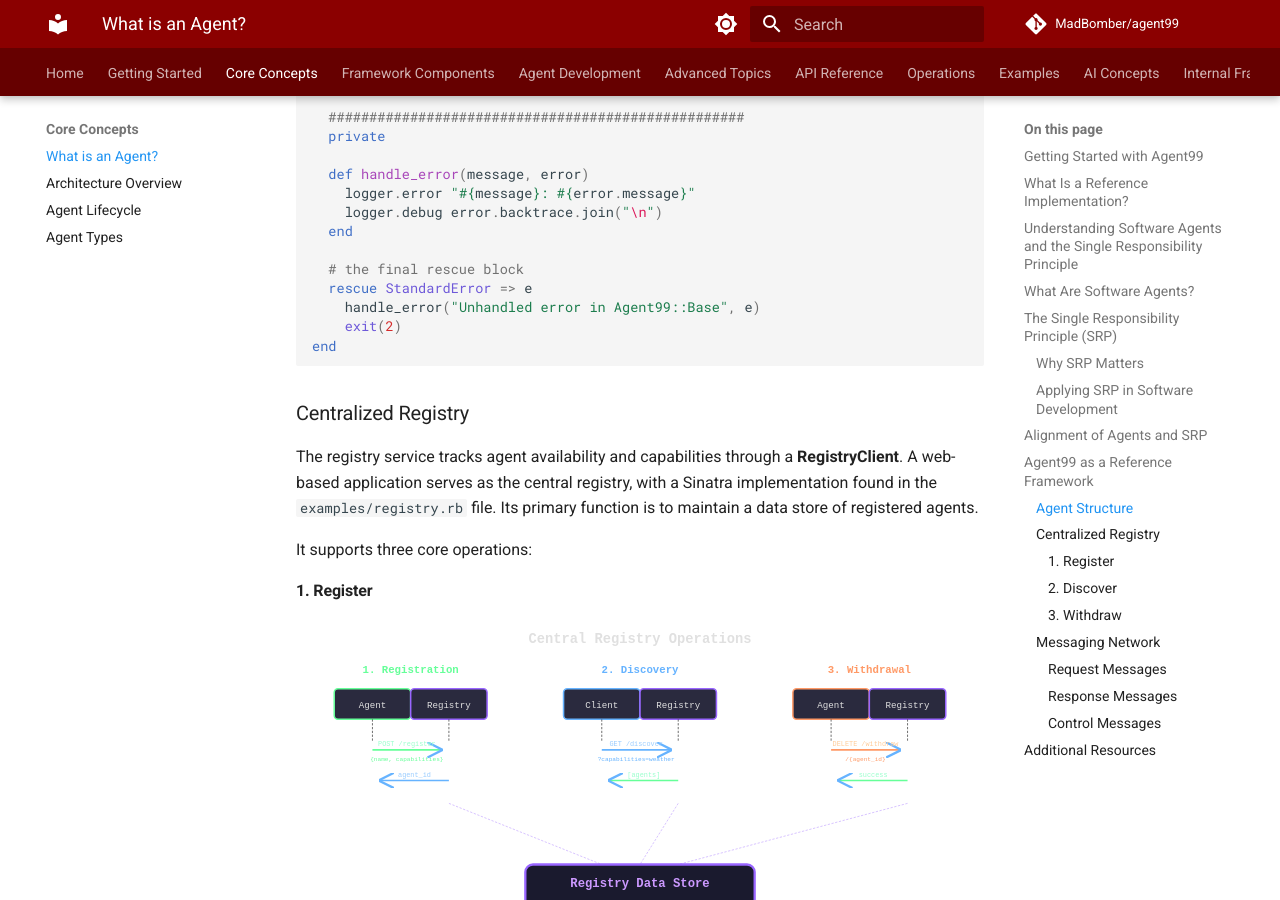
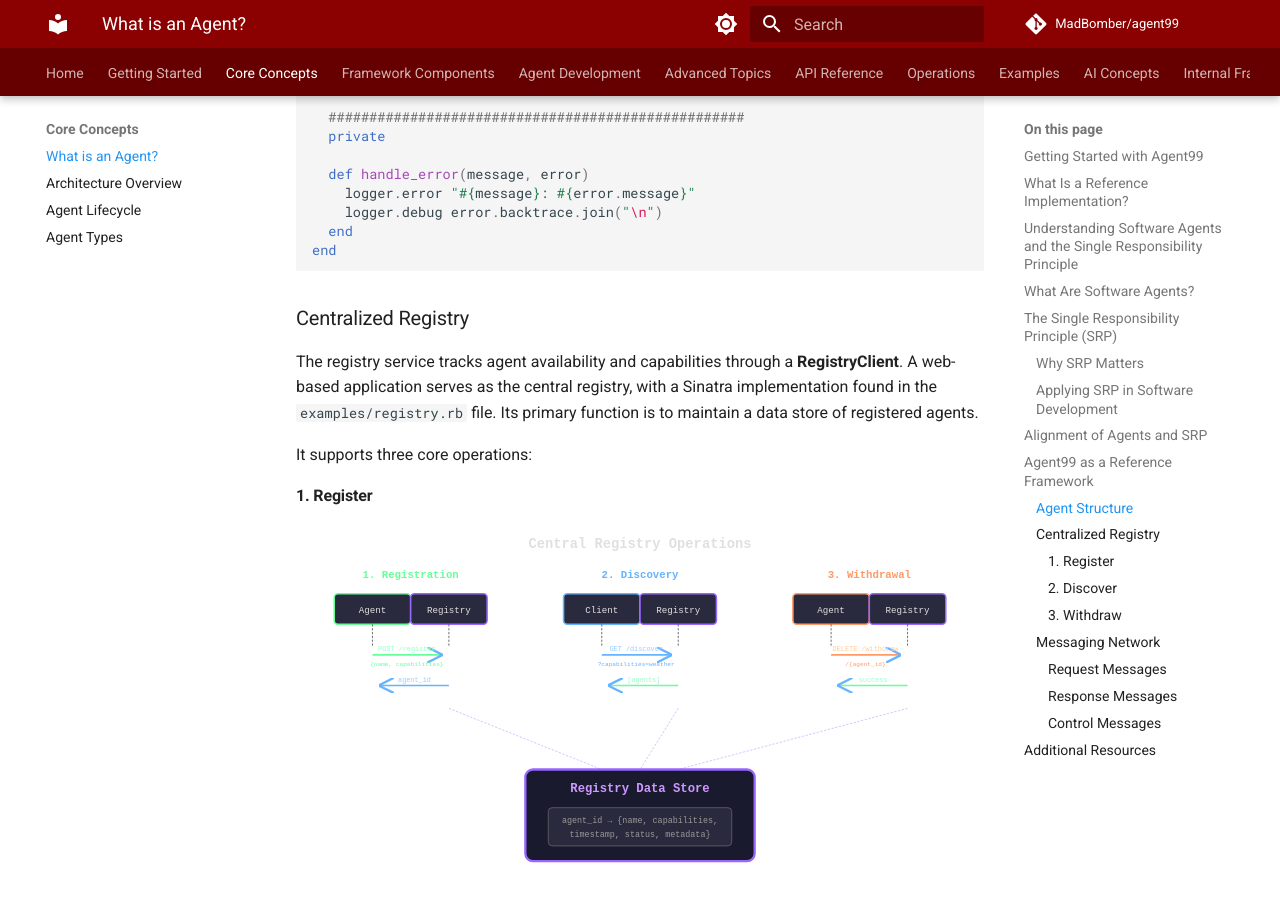
Before and after one commit to MadBomber/agent99, an MkDocs documentation site: the page built from docs/core-concepts/what-is-an-agent.md, in a window 1280 px wide and 900 px high, scrolled down 4548 px. Built offline with MkDocs 1.6.1 and Material for MkDocs 9.7.7, drawn with Linux system fonts in a browser that asks for light colours; comment, search, counter and statistics services are not loaded.

Commit message:
fix(base): drop the rescue from the docs and run the test on Ruby 3.3
The "What is an Agent" page still showed the class-body rescue that
the previous commit removed from Agent99::Base.

The parse-warning test used the `it` block parameter, which Ruby 3.3
(the gemspec minimum) does not have; it now names the parameter. It
also points at lib/agent99/base.rb directly and requires prism at
the top of the file.

````diff
--- a/docs/core-concepts/what-is-an-agent.md
+++ b/docs/core-concepts/what-is-an-agent.md
@@ -140,11 +140,6 @@ class Agent99::Base
     logger.error "#{message}: #{error.message}"
     logger.debug error.backtrace.join("\n")
   end
-
-  # the final rescue block
-  rescue StandardError => e
-    handle_error("Unhandled error in Agent99::Base", e)
-    exit(2)
 end
 ```
 
````
Also changed, not shown: 1 other file.
